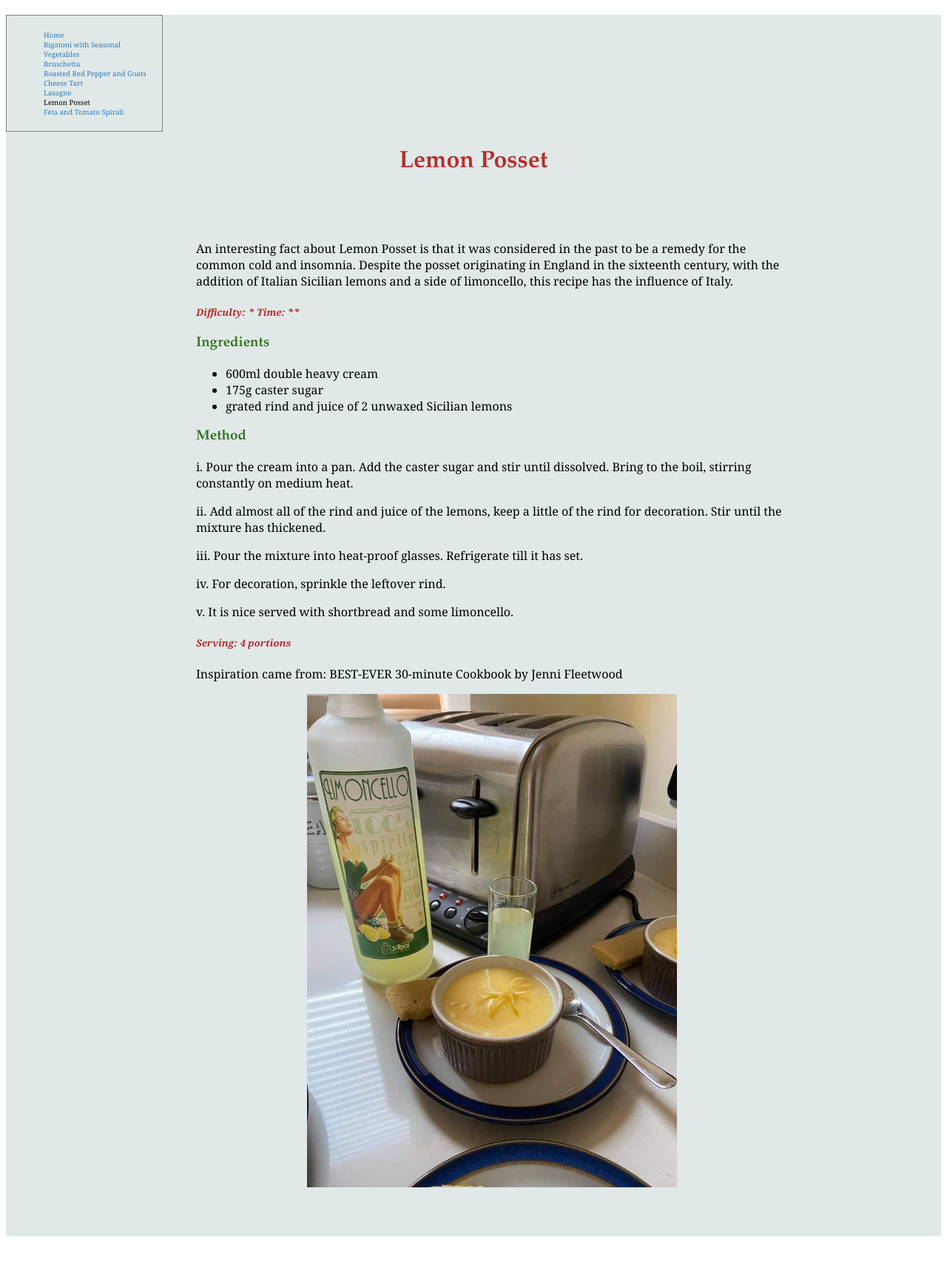
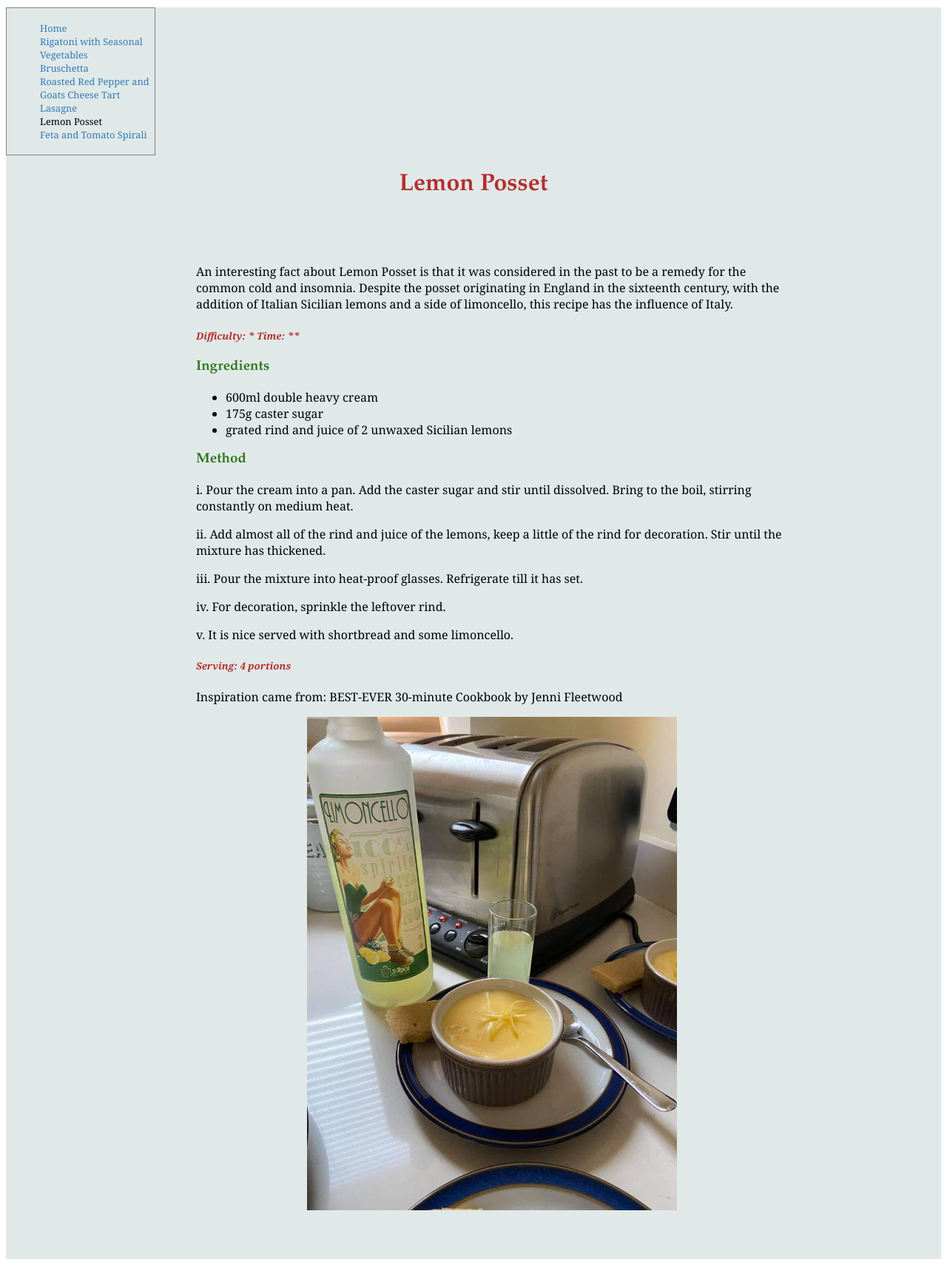
Before and after one commit to Hol1999/Hollyrecipewebsite, a Jekyll site: the page built from _recipes/recipe4.md, in a window 1280 px wide. Shown: the whole page at 74% size. Built offline with Jekyll 4.4.1, drawn with Linux system fonts in a browser that asks for light colours; before the commit the page ends 1679 px from its top, so only the background shows below that.

Commit message:
Update recipes.css

```diff
--- a/styles/recipes.css
+++ b/styles/recipes.css
@@ -141,9 +141,9 @@ ul.allrecipes {
   display: block;
   border: 1px solid gray;
   width: 15%;
-  font-size: 60%;
-  padding: 10px;
-  margin: 20px 0;
+  font-size: 80%;
+  padding: 5px;
+  margin: 10px 0;
 }
 
 @media screen and (max-width: 700px){
```
